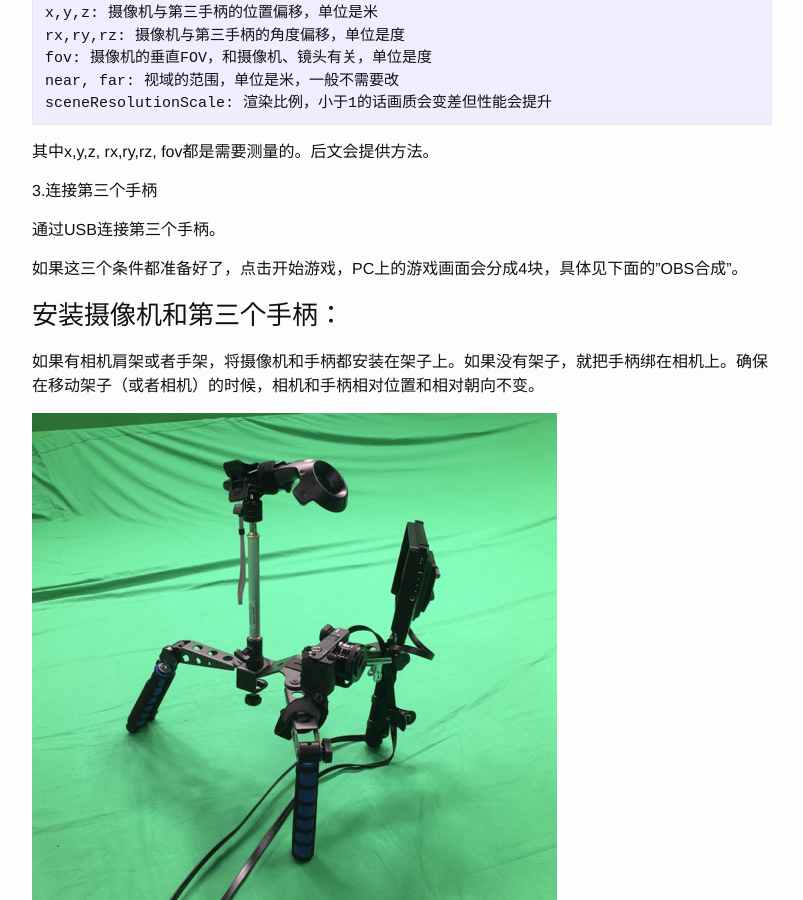
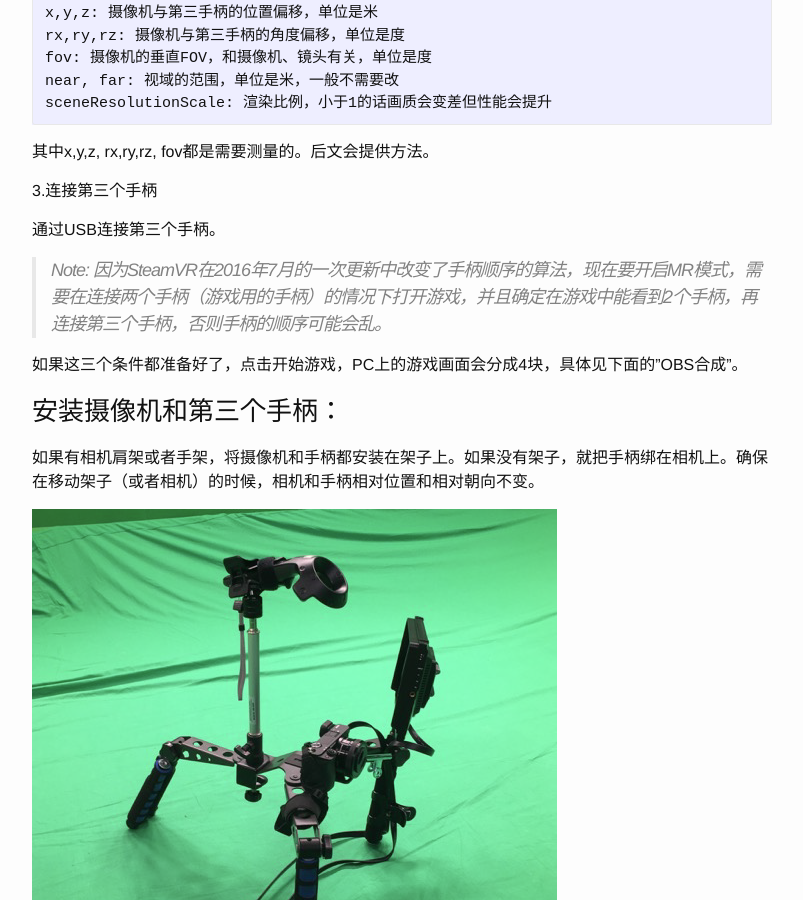
Before and after one commit to JamesBear/jamesbear.github.io, a Jekyll site: the page built from _posts/2016-08-04-mr-filming-with-htc-vive.markdown, in a window 1280 px wide and 900 px high, scrolled down 3356 px. Shown: the whole window, without its empty margins (238-1041 px from the left). Built offline with Jekyll 4.4.1, drawn with Linux system fonts in a browser that asks for light colours.

Commit message:
update post mr filming

```diff
--- a/_posts/2016-08-04-mr-filming-with-htc-vive.markdown
+++ b/_posts/2016-08-04-mr-filming-with-htc-vive.markdown
@@ -121,6 +121,8 @@ sceneResolutionScale: 渲染比例，小于1的话画质会变差但性能会提
 
 通过USB连接第三个手柄。
 
+> Note: 因为SteamVR在2016年7月的一次更新中改变了手柄顺序的算法，现在要开启MR模式，需要在连接两个手柄（游戏用的手柄）的情况下打开游戏，并且确定在游戏中能看到2个手柄，再连接第三个手柄，否则手柄的顺序可能会乱。
+
 如果这三个条件都准备好了，点击开始游戏，PC上的游戏画面会分成4块，具体见下面的"OBS合成"。
 
 
```
